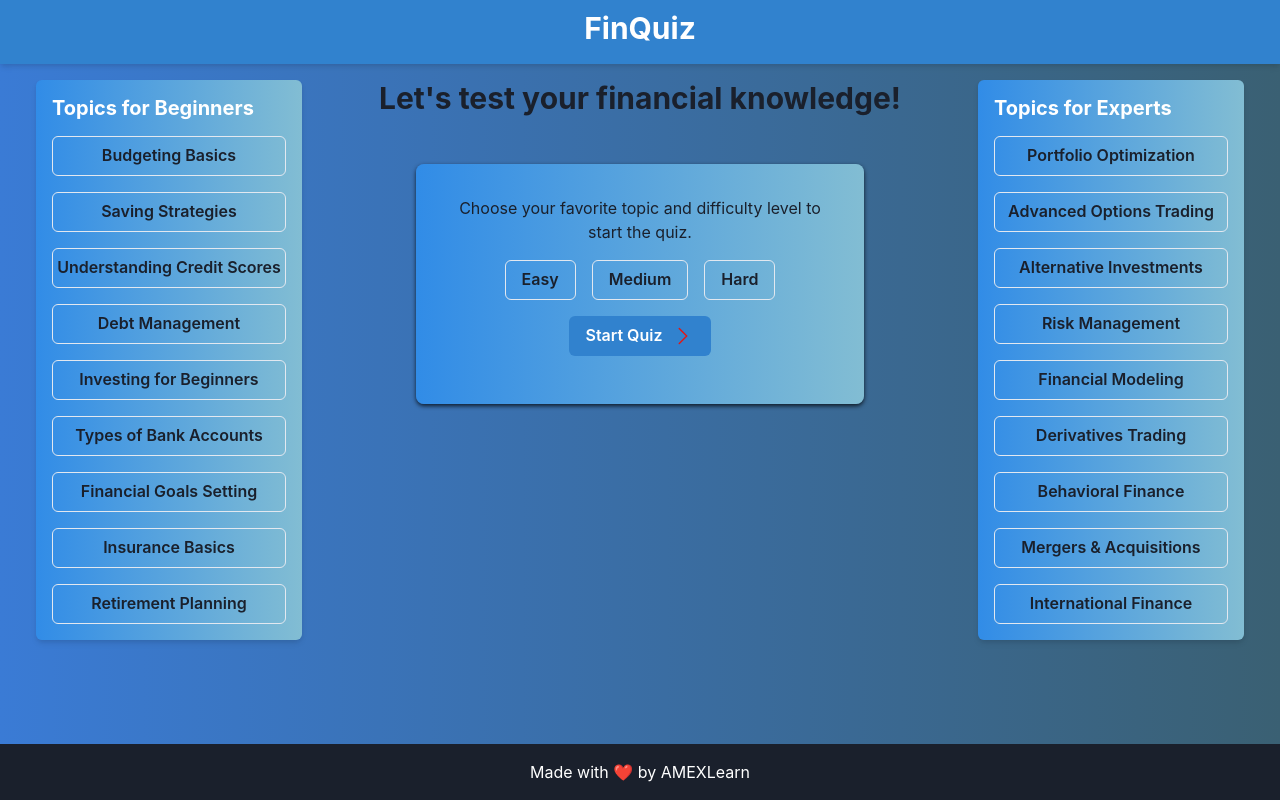
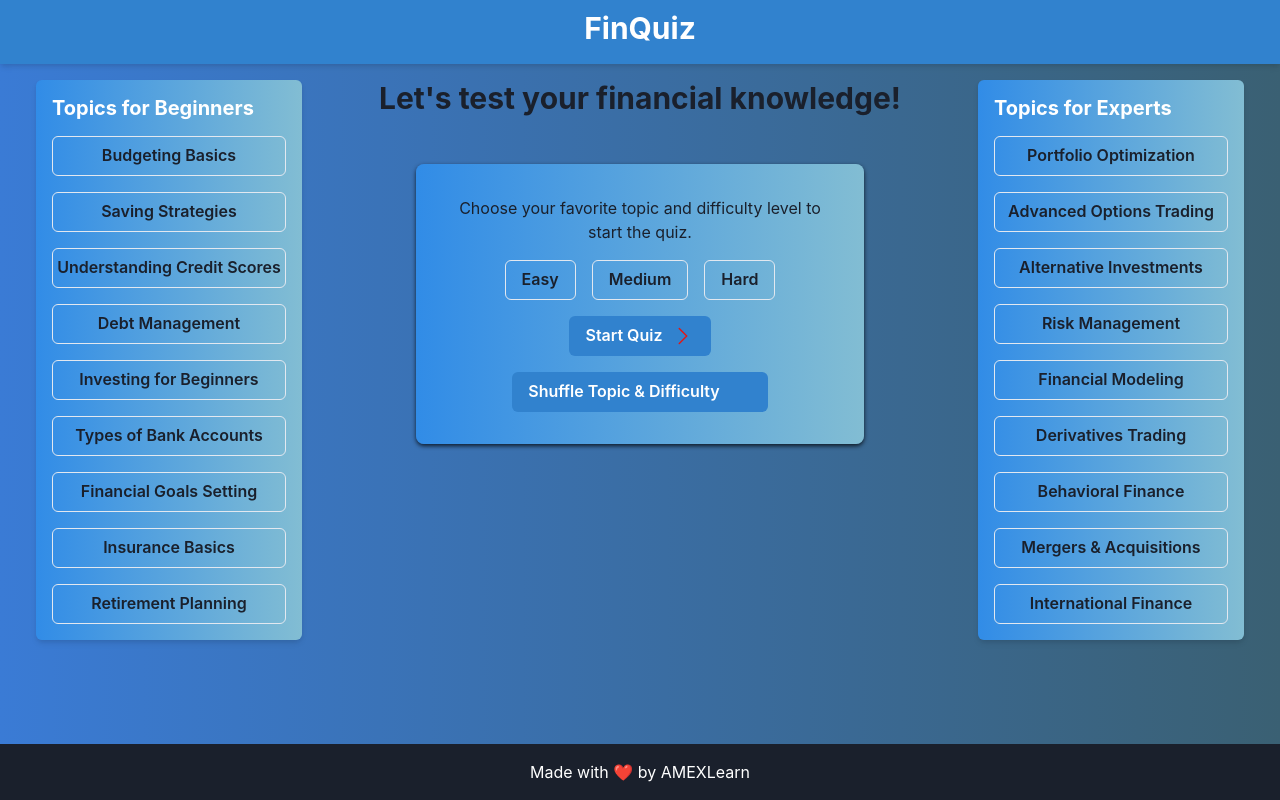
Before and after one commit to A-dvika/FinQuiz, a React (Vite) app: page / in a window 1280 px wide. Both pictures are taken after a click on the button "Play". Built offline with nearby package versions, Linux system fonts and the light colour scheme; no server answers; what @nextui-org/react would draw is missing.

Commit message:
corrected shuffle

```diff
--- a/src/QuizApp.tsx
+++ b/src/QuizApp.tsx
@@ -102,7 +102,7 @@ const QuizApp = () => {
         max_tokens: 2048,
         n: 1,
         stop: null,
-        temperature: 0.7,
+        temperature: 0.5,
       });
       const data: QuizQuestion[] = JSON.parse(response.choices[0].text);
       setQuiz(data);
@@ -165,6 +165,15 @@ const QuizApp = () => {
     setTopic("");
     setDifficulty("");
     setSelectedTopic("");
+  };
+
+  const handleShuffle = () => {
+    const randomTopicIndex = Math.floor(Math.random() * topics.length);
+    const randomDifficultyIndex = Math.floor(Math.random() * difficulties.length);
+    setTopic(topics[randomTopicIndex]);
+    setDifficulty(difficulties[randomDifficultyIndex]);
+
+    generateQuiz();
   };
 
   return (
@@ -286,6 +295,30 @@ const QuizApp = () => {
                       Start Quiz
                     </Button>
                   </Flex>
+                  <Flex justify="center" mt={4}>
+                    <Button
+                      onClick={handleShuffle}
+                      colorScheme="blue"
+                      rightIcon={
+                        <svg
+                          xmlns="http://www.w3.org/2000/svg"
+                          fill="none"
+                          viewBox="0 0 24 24"
+                          strokeWidth={1.5}
+                          stroke="currentColor"
+                          className="w-4 h-4 ml-1"
+                        >
+                          <path
+                            strokeLinecap="round"
+                            strokeLinejoin="round"
+                            d="M16                    3a7bd5,3a6073)"
+                          />
+                        </svg>
+                      }
+                    >
+                      Shuffle Topic & Difficulty
+                    </Button>
+                  </Flex>
                 </Box>
               </Center>
             )}
```
